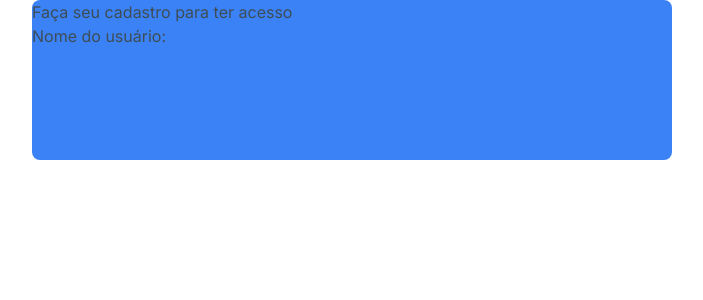
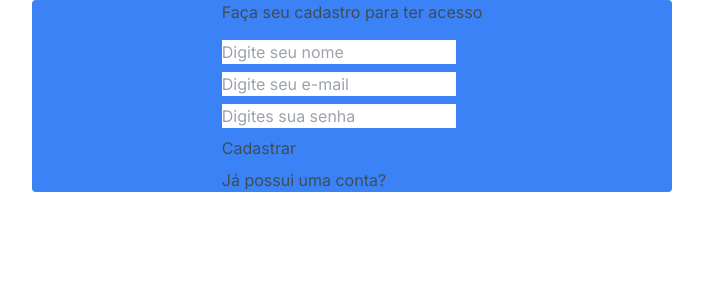
Before and after one commit to luanamsilva/login-system, a Next.js app: page /register in a window 1280 px wide. Shown: the top 300 px of the page, without its empty margins (288-991 px from the left). Built offline with nearby package versions, Linux system fonts and the light colour scheme.

Commit message:
add-input

```diff
--- a/src/app/login/page.tsx
+++ b/src/app/login/page.tsx
@@ -1,12 +1,18 @@
 import LoginCard from '../../components/LoginCard'
 import Input from '../../components/Input'
+import Button from '../../components/Button'
+import Link from 'next/link'
+
 export default function LoginPage() {
   return (
     <main>
 
 <LoginCard title='Entre com seu usuário e sua senha' label='Login:'>
+
 <Input type="email" placeholder="Digite seu e-mail"/>
 <Input type="passord" placeholder="Digites sua senha"/>
+<Button>Enviar</Button>
+<Link href='/register'>Ainda não possui cadastro?</Link>
   </LoginCard>
     </main>
   )
--- a/src/app/register/page.tsx
+++ b/src/app/register/page.tsx
@@ -1,4 +1,7 @@
 import LoginCard from '../../components/LoginCard'
+import Input from '../../components/Input'
+import Button from '../../components/Button'
+import Link from 'next/link'
 
 export default function RegisterPage() {
   return (
@@ -6,6 +9,11 @@ export default function RegisterPage() {
 
 <LoginCard  title='Faça seu cadastro para ter acesso' label='Nome do usuário:'>
 
+<Input type="text" placeholder="Digite seu nome"/>
+<Input type="email" placeholder="Digite seu e-mail"/>
+<Input type="passord" placeholder="Digites sua senha"/>
+<Button>Cadastrar</Button>
+<Link href='/login'>Já possui uma conta?</Link>
 </LoginCard>
     </main>
   )
--- a/src/components/Button.tsx
+++ b/src/components/Button.tsx
@@ -1,9 +1,9 @@
-export default function Button() {
+export default function Button({children, ...props}) {
   return (
     <main>
       <div>
 
-<button>Enviar</button>
+<button {...props}>{children}</button>
   </div>
     </main>
   )
--- a/src/components/LoginCard.tsx
+++ b/src/components/LoginCard.tsx
@@ -2,15 +2,16 @@ export default function LoginCard({title, label, children}) {
 
 
   return (
-    <main>
-      <div className="bg-blue-500 m-auto w-1/2 h-40 rounded-lg" >
 
-<form action="">
+      <div className="bg-blue-500 m-auto w-1/2 rounded flex items-center justify-center" >
+
+<form className='flex flex-col gap-4'>
   <h2>{title}</h2>
-  {label}
+  <div className='flex flex-col gap-2'>
  {children}
+   </div>
 </form>
   </div>
-    </main>
+
   )
 }
```
Also changed, not shown: src/services/user.tsx (added).
